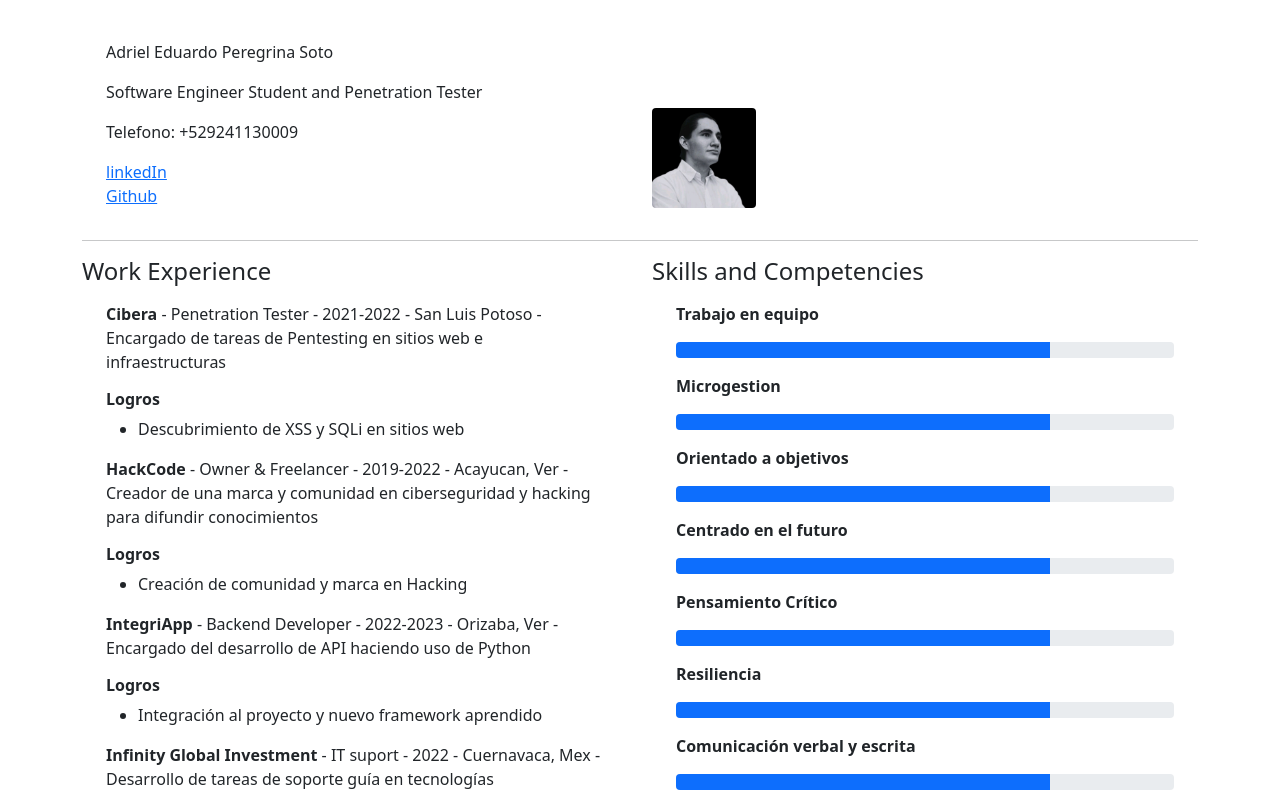
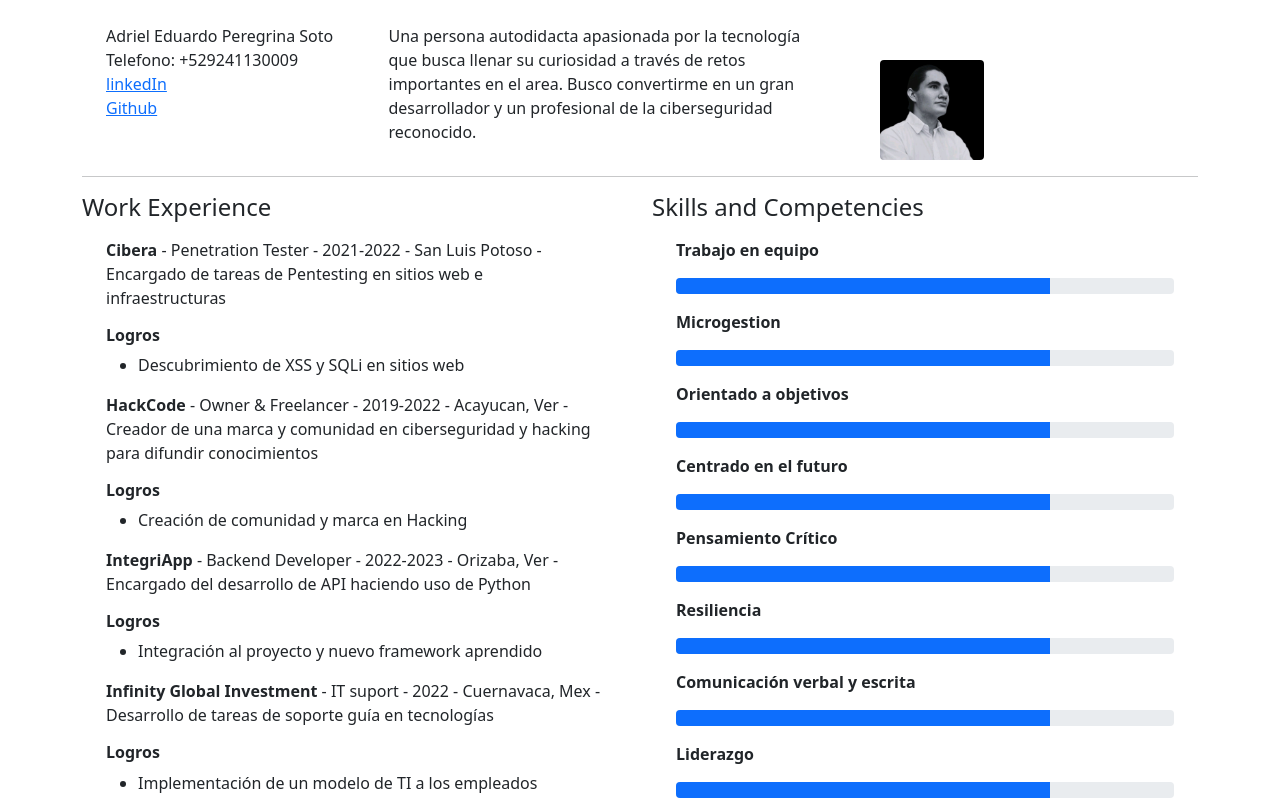
Before and after one commit to Adpsec/adpsec.github.io, an Angular app: page / in a window 1280 px wide. Shown: the top 800 px of the page. Built offline with nearby package versions, Linux system fonts and the light colour scheme.

Commit message:
Arreglo de detalles

```diff
--- a/src/app/components/header-cv/header-cv.component.html
+++ b/src/app/components/header-cv/header-cv.component.html
@@ -1,12 +1,18 @@
 <div class="container mt-4">
-  <div class="row  py-3">
-    <div class="col-md">
-      <p>Adriel Eduardo Peregrina Soto</p>
-      <p>Software Engineer Student and Penetration Tester</p>
-      <p>Telefono: +529241130009</p>
-      <a href="https://www.linkedin.com/in/adrielperegrina">linkedIn</a>
-      <br>
-      <a href="https://github.com/Adpsec/">Github</a>
+  <div class="row">
+    <div class="col-sm">
+      <ul class="list-unstyled">
+        <li>Adriel Eduardo Peregrina Soto</li>
+        <li>Telefono: +529241130009</li>
+        <li><a href="https://www.linkedin.com/in/adrielperegrina">linkedIn</a></li>
+        <li><a href="https://github.com/Adpsec/">Github</a></li>
+      </ul>
+    </div>
+    <div class="col-md-5">
+      <p>Una persona autodidacta apasionada por la tecnología
+        que busca llenar su curiosidad a través de retos importantes en el area.
+        Busco convertirme en un gran desarrollador y un profesional de la ciberseguridad reconocido.
+      </p>
     </div>
     <div class="col-md px-5 align-content-end">
       <img src="../../../assets/images/foto.jpeg" class="rounded float-right" width="104" height="100">
```
Also changed, not shown: 1 other file (tests, documents, lock files or other folders).
